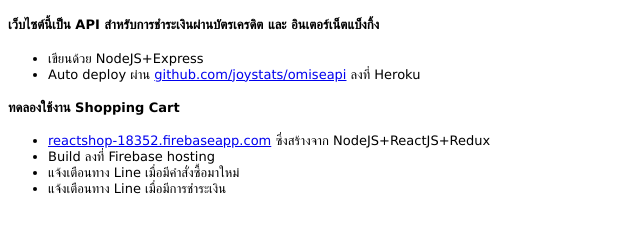
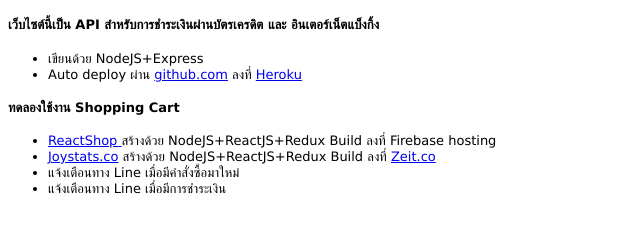
Before and after one commit to joystats/omiseapi, a website: page index.html in a window 1280 px wide. Shown: the whole page, without its empty margins (0-640 px from the left). Drawn offline with Linux system fonts and the light colour scheme.

Commit message:
change about

```diff
--- a/index.html
+++ b/index.html
@@ -11,12 +11,12 @@
 	<h4>เว็บไซต์นี้เป็น API สำหรับการชำระเงินผ่านบัตรเครดิต และ อินเตอร์เน็ตแบ็งกิ้ง</h4>
 	<ul>
 		<li>เขียนด้วย NodeJS+Express</li>
-		<li>Auto deploy ผ่าน <a href="https://github.com/joystats/omiseapi">github.com/joystats/omiseapi</a> ลงที่ Heroku</li>
+		<li>Auto deploy ผ่าน <a href="https://github.com/joystats/omiseapi">github.com</a> ลงที่ <a href="https://heroku.com">Heroku</a></li>
 	</ul>
 	<h4>ทดลองใช้งาน Shopping Cart</h4>
 	<ul>
-		<li><a href="https://reactshop-18352.firebaseapp.com">reactshop-18352.firebaseapp.com</a> ซึ่งสร้างจาก NodeJS+ReactJS+Redux</li>
-		<li>Build ลงที่ Firebase hosting</li>
+		<li><a href="https://reactshop-18352.firebaseapp.com">ReactShop </a> สร้างด้วย NodeJS+ReactJS+Redux Build ลงที่ Firebase hosting</li>
+		<li><a href="https://joystats.co">Joystats.co</a> สร้างด้วย NodeJS+ReactJS+Redux Build ลงที่ <a href="https://zeit.co">Zeit.co</a></li>
 		<li>แจ้งเตือนทาง Line เมื่อมีคำสั่งซื้อมาใหม่</li>
 		<li>แจ้งเตือนทาง Line เมื่อมีการชำระเงิน</li>
 	</ul>
```
